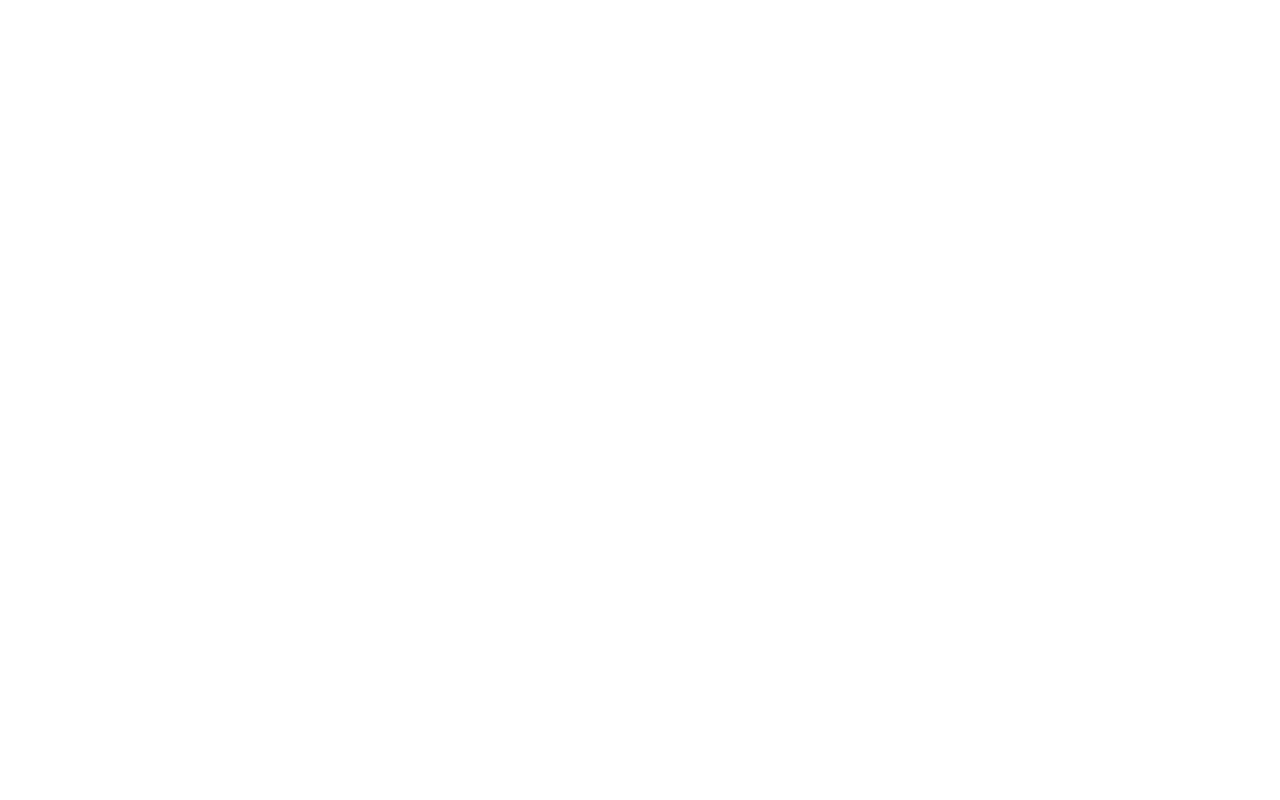
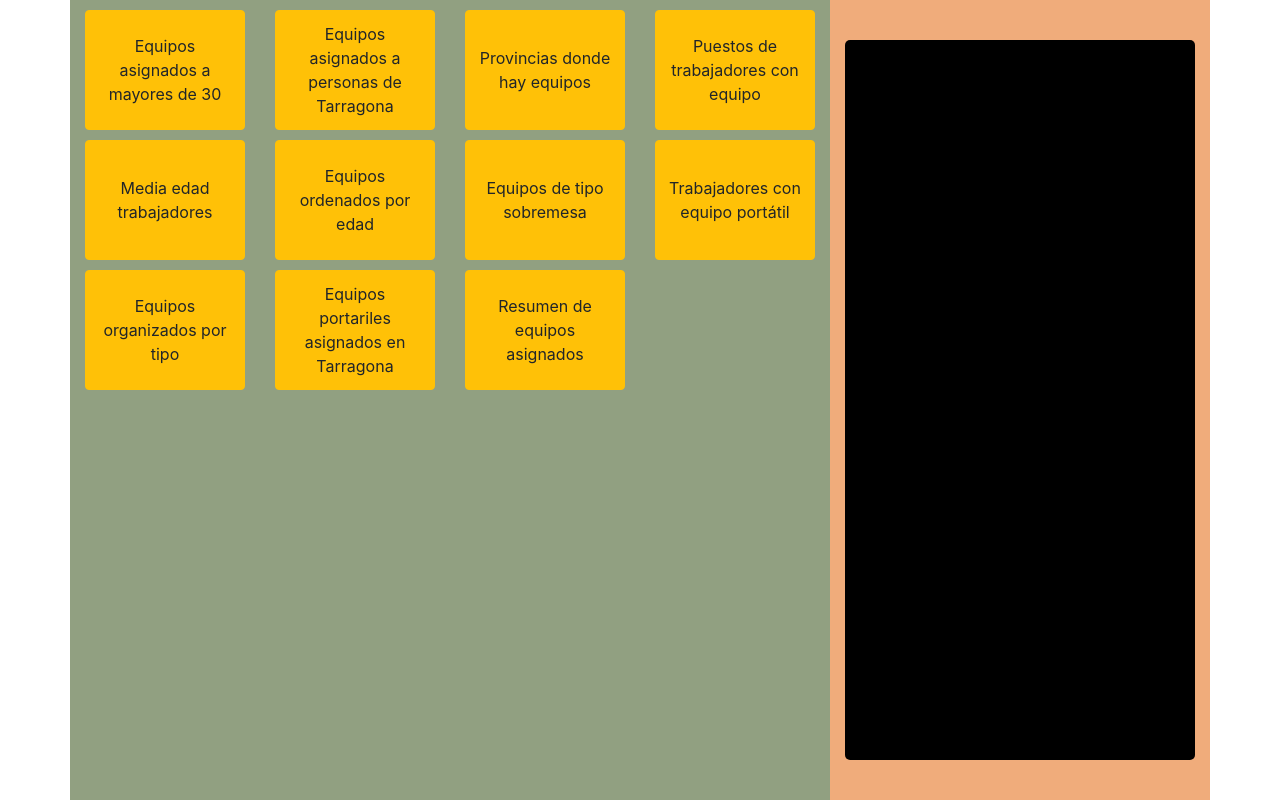
Before and after one commit to SalvadorSC/c2-ejercicio-7-AlejandroSalvador, a website: page index.html in a window 1280 px wide. Drawn offline with nearby package versions, Linux system fonts and the light colour scheme.

Commit message:
Hecho html y css + consola

```diff
--- /dev/null
+++ b/css/estilos.css
@@ -0,0 +1,25 @@
+.principal {
+  background-color: #91a081;
+}
+aside {
+  background-color: #f0ac7b;
+  color: #1e6c49;
+}
+
+.consola {
+  background-color: black;
+  color: #1e6c49;
+  height: 90%;
+  width: 100%;
+  border-radius: 5px;
+}
+
+.consola pre {
+  color: #1e6c49;
+}
+
+.boton {
+  margin-top: 10px;
+  width: 100%;
+  height: 120px;
+}
--- a/index.html
+++ b/index.html
@@ -5,10 +5,84 @@
     <meta http-equiv="X-UA-Compatible" content="IE=edge" />
     <meta name="viewport" content="width=device-width, initial-scale=1.0" />
     <title>Equipos - Alejandro, Salvador</title>
+    <link
+      rel="stylesheet"
+      href="https://stackpath.bootstrapcdn.com/bootstrap/4.3.1/css/bootstrap.min.css"
+      integrity="sha384-ggOyR0iXCbMQv3Xipma34MD+dH/1fQ784/j6cY/iJTQUOhcWr7x9JvoRxT2MZw1T"
+      crossorigin="anonymous"
+    />
+    <link rel="stylesheet" href="css/estilos.css" />
     <script src="js/equipos.js"></script>
     <script src="js/main.js"></script>
     <script src="js/scripts.js" defer></script>
   </head>
 
-  <body></body>
+  <body>
+    <div class="container">
+      <div class="row">
+        <main class="principal col-8 vh-100">
+          <ul class="p-0 row">
+            <li class="list-unstyled col-lg-3 col-md-4">
+              <button class="boton btn btn-warning gt30">
+                Equipos asignados a mayores de 30
+              </button>
+            </li>
+            <li class="list-unstyled col-lg-3 col-md-4">
+              <button class="boton btn btn-warning tarragona">
+                Equipos asignados a personas de Tarragona
+              </button>
+            </li>
+            <li class="list-unstyled col-lg-3 col-md-4">
+              <button class="boton btn btn-warning provincias">
+                Provincias donde hay equipos
+              </button>
+            </li>
+            <li class="list-unstyled col-lg-3 col-md-4">
+              <button class="boton btn btn-warning puestos">
+                Puestos de trabajadores con equipo
+              </button>
+            </li>
+            <li class="list-unstyled col-lg-3 col-md-4">
+              <button class="boton btn btn-warning edad-media">
+                Media edad trabajadores
+              </button>
+            </li>
+            <li class="list-unstyled col-lg-3 col-md-4">
+              <button class="boton btn btn-warning orden-edad">
+                Equipos ordenados por edad
+              </button>
+            </li>
+            <li class="list-unstyled col-lg-3 col-md-4">
+              <button class="boton btn btn-warning sobremesa">
+                Equipos de tipo sobremesa
+              </button>
+            </li>
+            <li class="list-unstyled col-lg-3 col-md-4">
+              <button class="boton btn btn-warning trabajadores-portatil">
+                Trabajadores con equipo portátil
+              </button>
+            </li>
+            <li class="list-unstyled col-lg-3 col-md-4">
+              <button class="boton btn btn-warning equipos-tipo">
+                Equipos organizados por tipo
+              </button>
+            </li>
+            <li class="list-unstyled col-lg-3 col-md-4">
+              <button class="boton btn btn-warning portatiles-tarragona">
+                Equipos portariles asignados en Tarragona
+              </button>
+            </li>
+            <li class="list-unstyled col-lg-3 col-md-4">
+              <button class="boton btn btn-warning resumen">
+                Resumen de equipos asignados
+              </button>
+            </li>
+          </ul>
+        </main>
+        <aside class="col-4 d-flex align-items-center">
+          <div class="consola p-2"></div>
+        </aside>
+      </div>
+    </div>
+  </body>
 </html>
```
Also changed, not shown: 1 other file.
